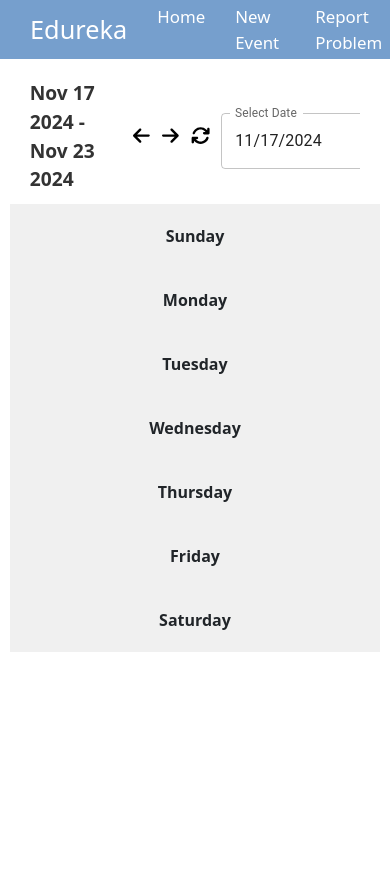
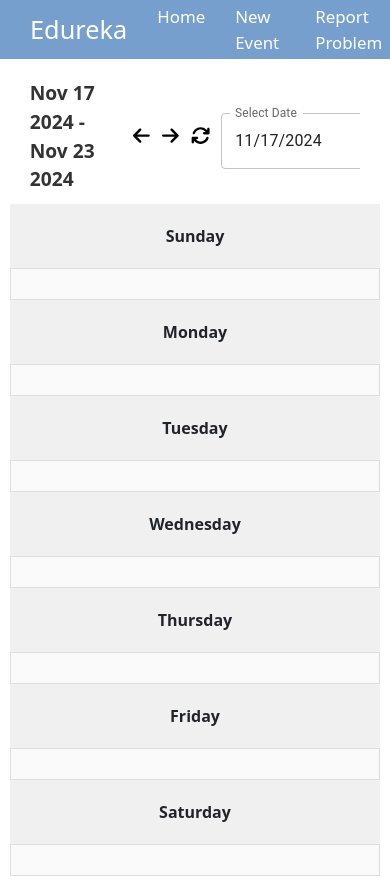
Before and after one commit to EdurekaRPI/front-end, a Next.js app: page /pages/home in a window 390 px wide. Shown: the top 884 px of the page. Built offline with nearby package versions, Linux system fonts and the light colour scheme.

Commit message:
Fixing CSS for smaller window calendar
- added back the cell css and removed the min height requirement

```diff
--- a/src/app/pages/home/page.tsx
+++ b/src/app/pages/home/page.tsx
@@ -221,6 +221,7 @@ export default function Home() {
 
                 {/* Events for the current day */}
                 <div className={styles.bodyResponsive}>
+                  <div key={index} className={styles.cell}>
                     {eventsByDay[day].map((event, eventIdx) => (
                       <Event
                         key={eventIdx}
@@ -232,6 +233,7 @@ export default function Home() {
                     ))}
                   </div>
                 </div>
+              </div>
             ))}
           </div>
         </div>
--- a/src/app/styles/home.module.css
+++ b/src/app/styles/home.module.css
@@ -102,6 +102,11 @@
     width: 100%;  /* Ensure header and body take full width of calendar */
   }
 
+  /* Remove min-height in "mobile" mode */
+  .cell {
+    min-height: 0vh;
+  }
+
   .containerResponsive{
     display: block;
   }
```
Lines whose indentation alone changed are shown as unchanged.
